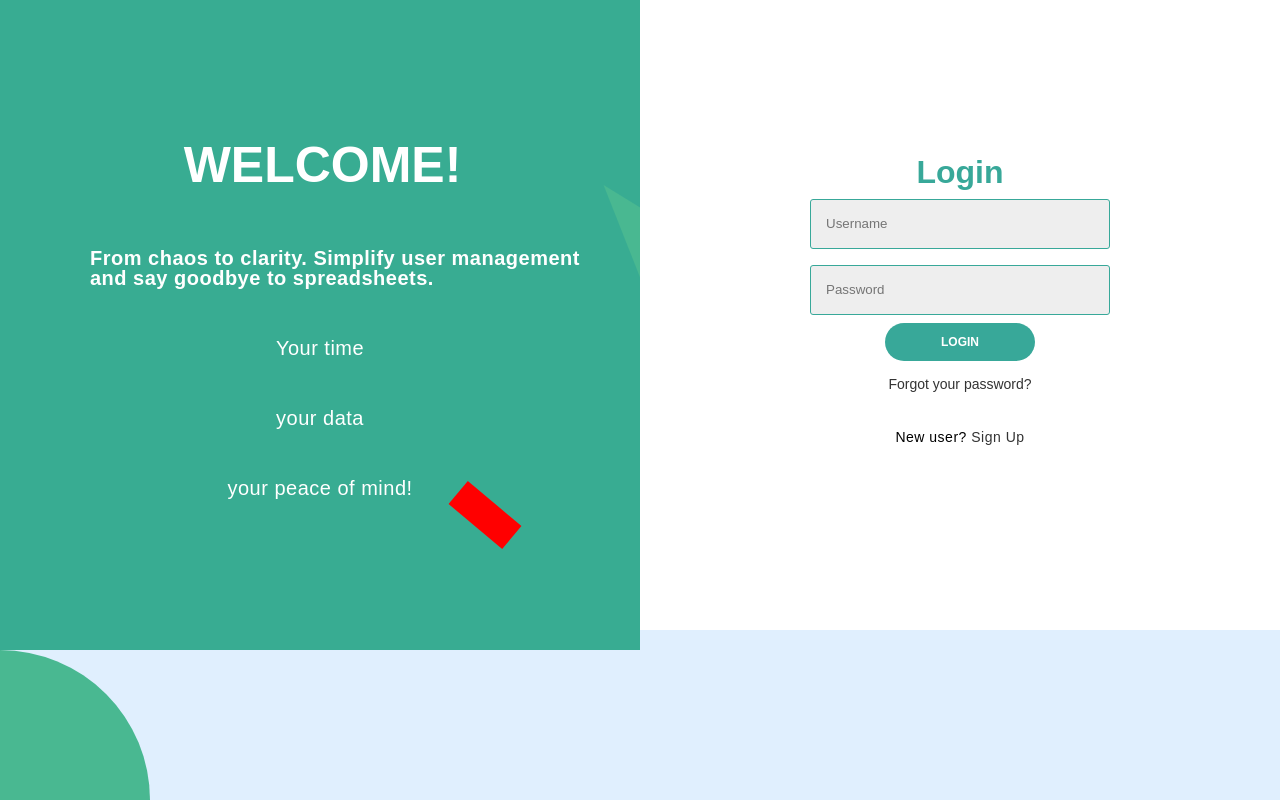
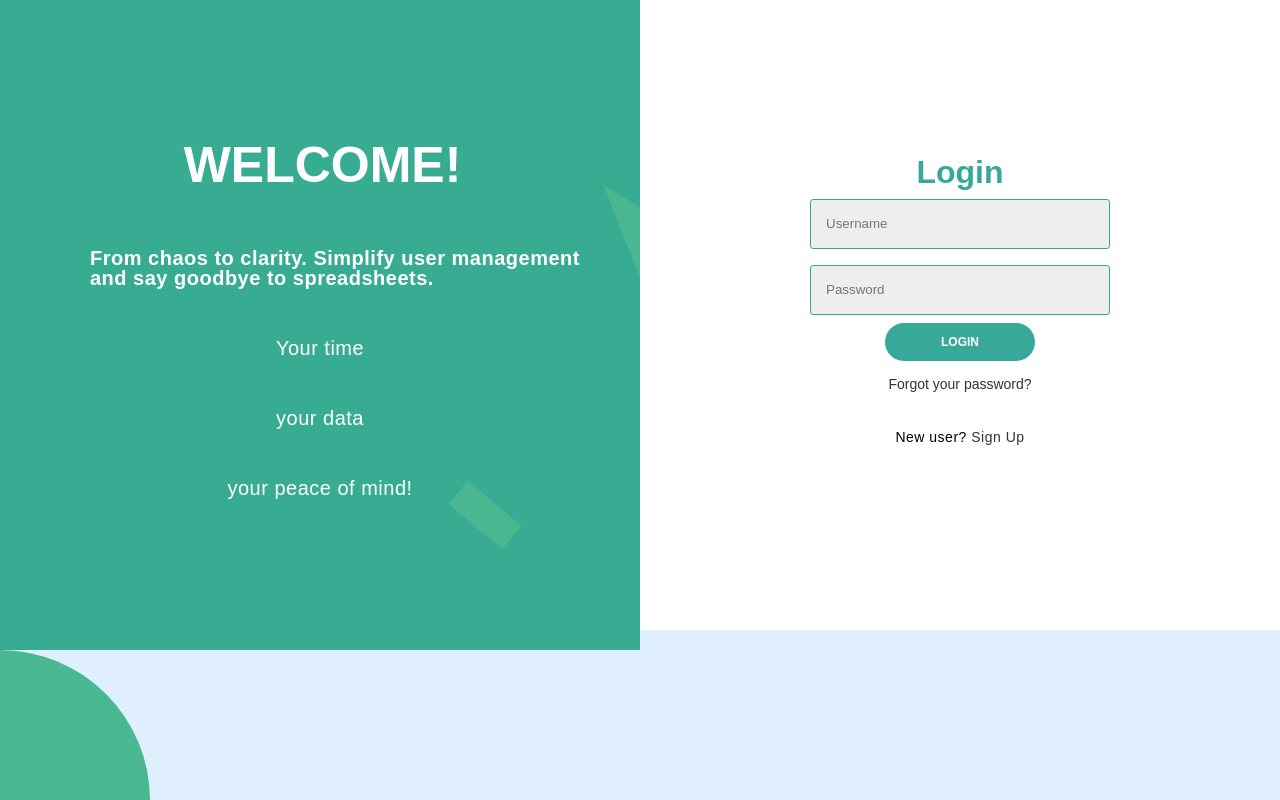
Before and after one commit to naolatomsa/User-Management-, a React (Create React App) app: page /login in a window 1280 px wide. Built offline with nearby package versions, Linux system fonts and the light colour scheme.

Commit message:
commit 3

```diff
--- a/src/login.css
+++ b/src/login.css
@@ -144,7 +144,7 @@
     height: 30px;
     left: 450px;
     top: 500px;
-    background: red;
+    background: #49B891;
     transform: rotate(-500deg);
   }
 
```
